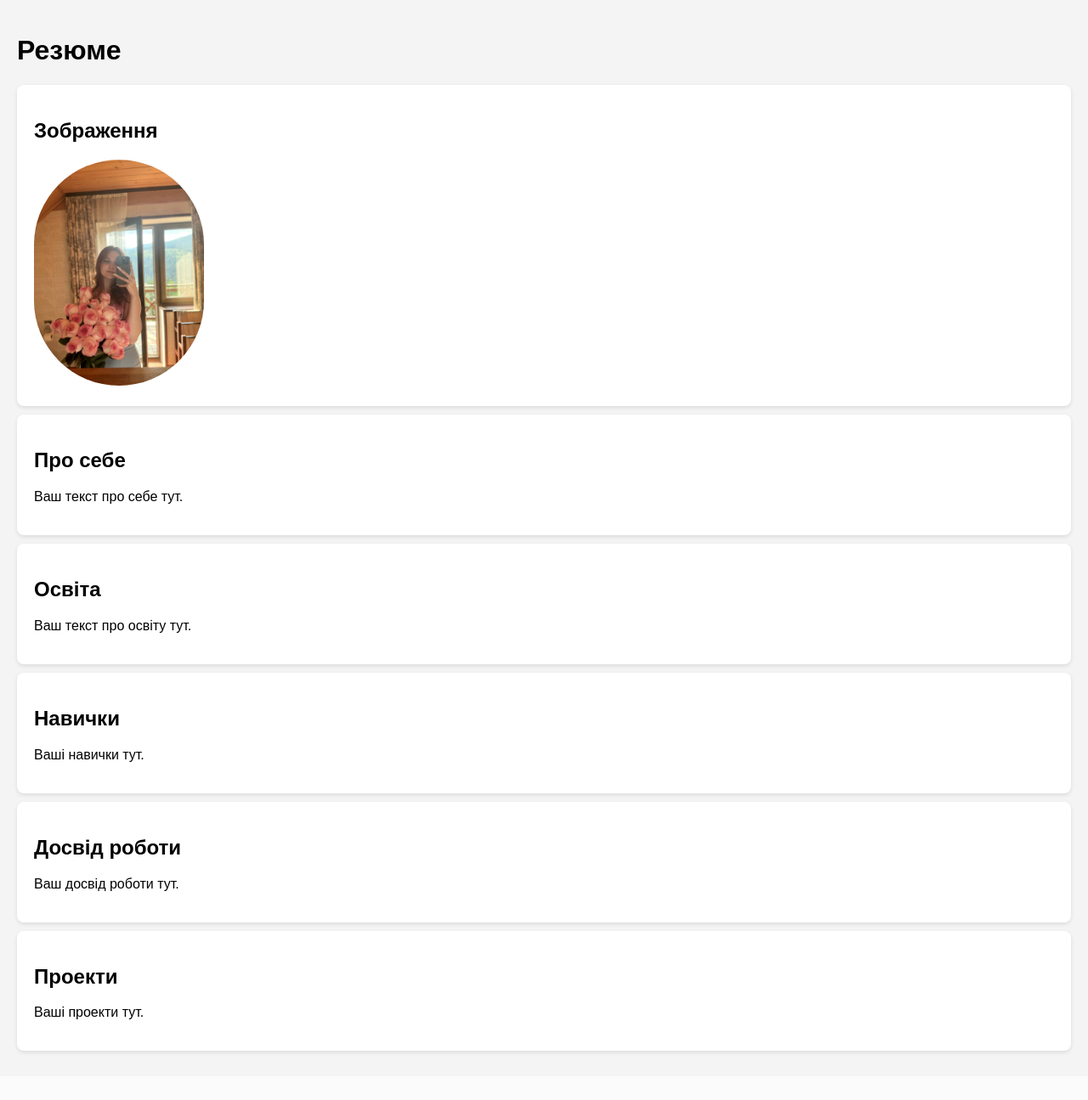
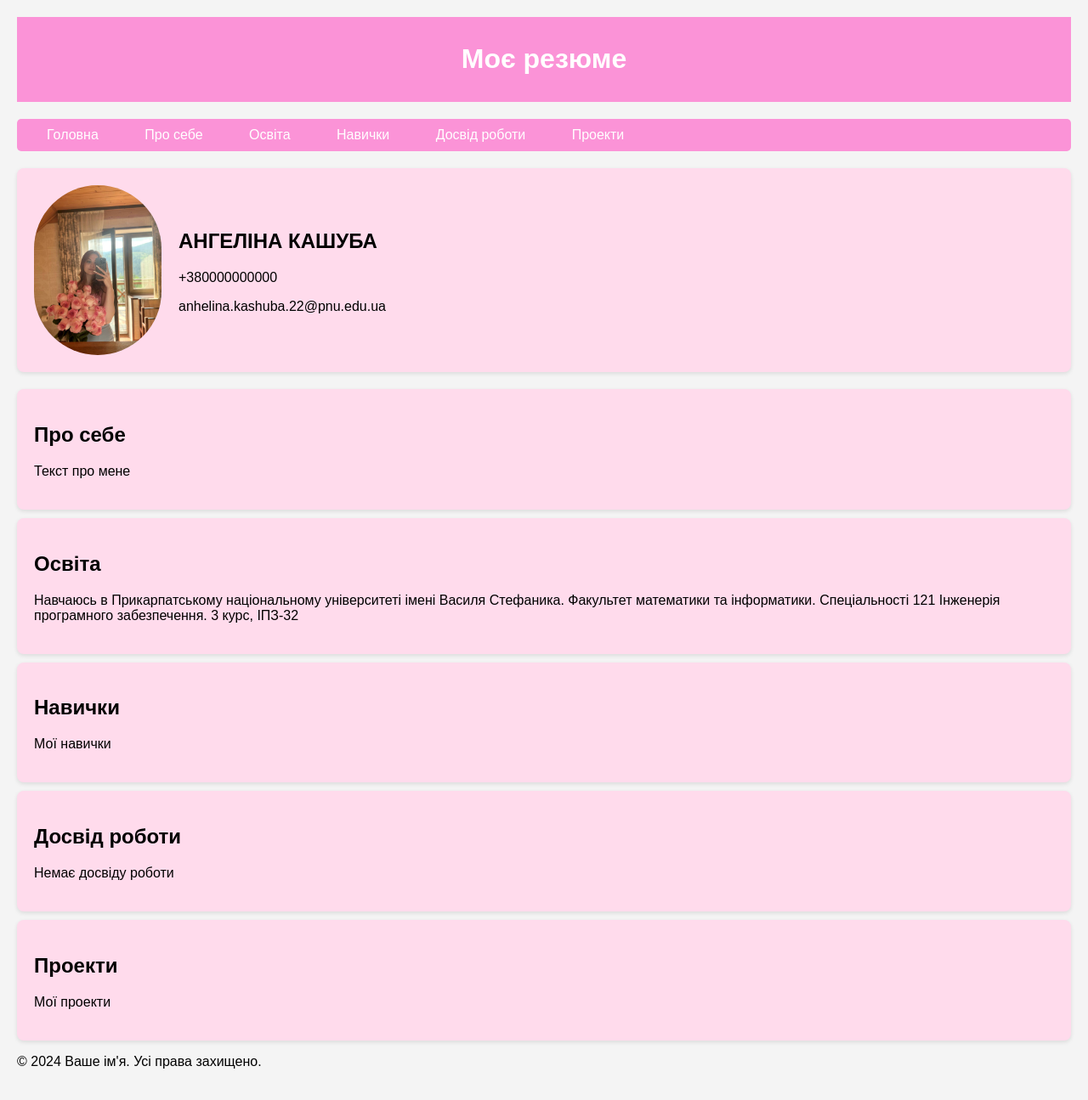
Before and after one commit to AnhelinaKashuba/flask-app-Anhelina, a Flask app: page /resume in a window 1280 px wide. Shown: the whole page at 85% size. Before the commit the page ends 1241 px from the top, so only its background shows below. Run offline with Flask 3, Linux system fonts and the light colour scheme.

Commit message:
Add navigation links from home to resume page

```diff
--- /dev/null
+++ b/templates/base.html
@@ -0,0 +1,66 @@
+<!DOCTYPE html>
+<html lang="en">
+<head>
+    <meta charset="UTF-8">
+    <meta name="viewport" content="width=device-width, initial-scale=1.0">
+    <title>{% block title %}Моє резюме{% endblock %}</title>
+    <style>
+        body {
+            font-family: Arial, sans-serif;
+            margin: 0;
+            padding: 20px;
+            background-color: #f4f4f4;
+        }
+        header {
+            background: #fb93d7;
+            color: white;
+            padding: 10px 0;
+            text-align: center;
+        }
+        nav {
+            margin: 20px 0;
+            background: #fb93d7;
+            padding: 10px;
+            border-radius: 5px;
+        }
+        nav a {
+            margin: 0 15px;
+            color: white;
+            text-decoration: none;
+            padding: 5px 10px;
+            border-radius: 3px;
+            transition: background 0.3s;
+        }
+        nav a:hover {
+            background: rgba(255, 255, 255, 0.3);
+        }
+        section {
+            background: rgb(255, 219, 236);
+            padding: 20px;
+            margin: 10px 0;
+            border-radius: 8px;
+            box-shadow: 0 2px 5px rgba(0,0,0,0.1);
+        }
+        img {
+            max-width: 150px;
+            height: auto;
+            border-radius: 150px;
+        }
+    </style>
+</head>
+<body>
+
+    <header>
+        <h1>{% block header %}Моє резюме{% endblock %}</h1>
+    </header>
+
+    {% include 'nav.html' %}
+
+    <main>
+        {% block content %}{% endblock %}
+    </main>
+
+    {% include 'footer.html' %}
+
+</body>
+</html>
--- /dev/null
+++ b/templates/footer.html
@@ -0,0 +1,3 @@
+<footer>
+    <p>&copy; 2024 Ваше ім'я. Усі права захищено.</p>
+</footer>
--- /dev/null
+++ b/templates/nav.html
@@ -0,0 +1,8 @@
+<nav>
+    <a href="/">Головна</a>
+    <a href="/resume#about">Про себе</a>
+    <a href="/resume#education">Освіта</a>
+    <a href="/resume#skills">Навички</a>
+    <a href="/resume#experience">Досвід роботи</a>
+    <a href="/resume#projects">Проекти</a>
+</nav>
--- a/templates/resume.html
+++ b/templates/resume.html
@@ -1,64 +1,44 @@
-<!DOCTYPE html>
-<html lang="en">
-<head>
-    <meta charset="UTF-8">
-    <meta name="viewport" content="width=device-width, initial-scale=1.0">
-    <title>Резюме</title>
-    <style>
-        body {
-            font-family: Arial, sans-serif;
-            margin: 0;
-            padding: 20px;
-            background-color: #f4f4f4;
-        }
-        section {
-            background: white;
-            padding: 20px;
-            margin: 10px 0;
-            border-radius: 8px;
-            box-shadow: 0 2px 5px rgba(0,0,0,0.1);
-        }
-        img {
-            max-width: 200px;
-            border-radius: 200px;
-        }
-    </style>
-</head>
-<body>
+{% extends 'base.html' %}
 
-    <h1>Резюме</h1>
+{% block title %}Моє резюме{% endblock %}
 
-    <section id="image">
-        <h2>Зображення</h2>
-        <img src="{{ url_for('static', filename='images/images.jpg') }}" alt="Ваше зображення">
+{% block header %}Моє резюме{% endblock %}
 
+{% block content %}
+<section id="image" style="display: flex; align-items: center; margin: 20px 0;">
+    <img src="{{ url_for('static', filename='images/images.jpg') }}" alt="Ваше зображення" style="max-width: 150px; height: auto; border-radius: 150px; margin-right: 20px;">
+    <div>
+        <h2>АНГЕЛІНА КАШУБА</h2>
+        <p>+380000000000</p>
+        <p>anhelina.kashuba.22@pnu.edu.ua</p>
+    </div>
 </section>
+
 
 <section id="about">
     <h2>Про себе</h2>
-        <p>Ваш текст про себе тут.</p>
+    <p>Текст про мене</p>
 </section>
 
 <section id="education">
     <h2>Освіта</h2>
-        <p>Ваш текст про освіту тут.</p>
+    <p>Навчаюсь в Прикарпатському національному університеті імені Василя Стефаника. Факультет математики та інформатики. Спеціальності 121 Інженерія програмного забезпечення.
+        3 курс, ІПЗ-32 </p>
 </section>
 
 <section id="skills">
     <h2>Навички</h2>
-        <p>Ваші навички тут.</p>
+    <p>Мої навички</p>
 </section>
 
 <section id="experience">
     <h2>Досвід роботи</h2>
-        <p>Ваш досвід роботи тут.</p>
+    <p>Немає досвіду роботи</p>
 </section>
 
 <section id="projects">
     <h2>Проекти</h2>
-        <p>Ваші проекти тут.</p>
+    <p>Мої проекти</p>
 </section>
 
-
-</body>
-</html>
+{% endblock %}
```
Lines whose indentation alone changed are shown as unchanged.
